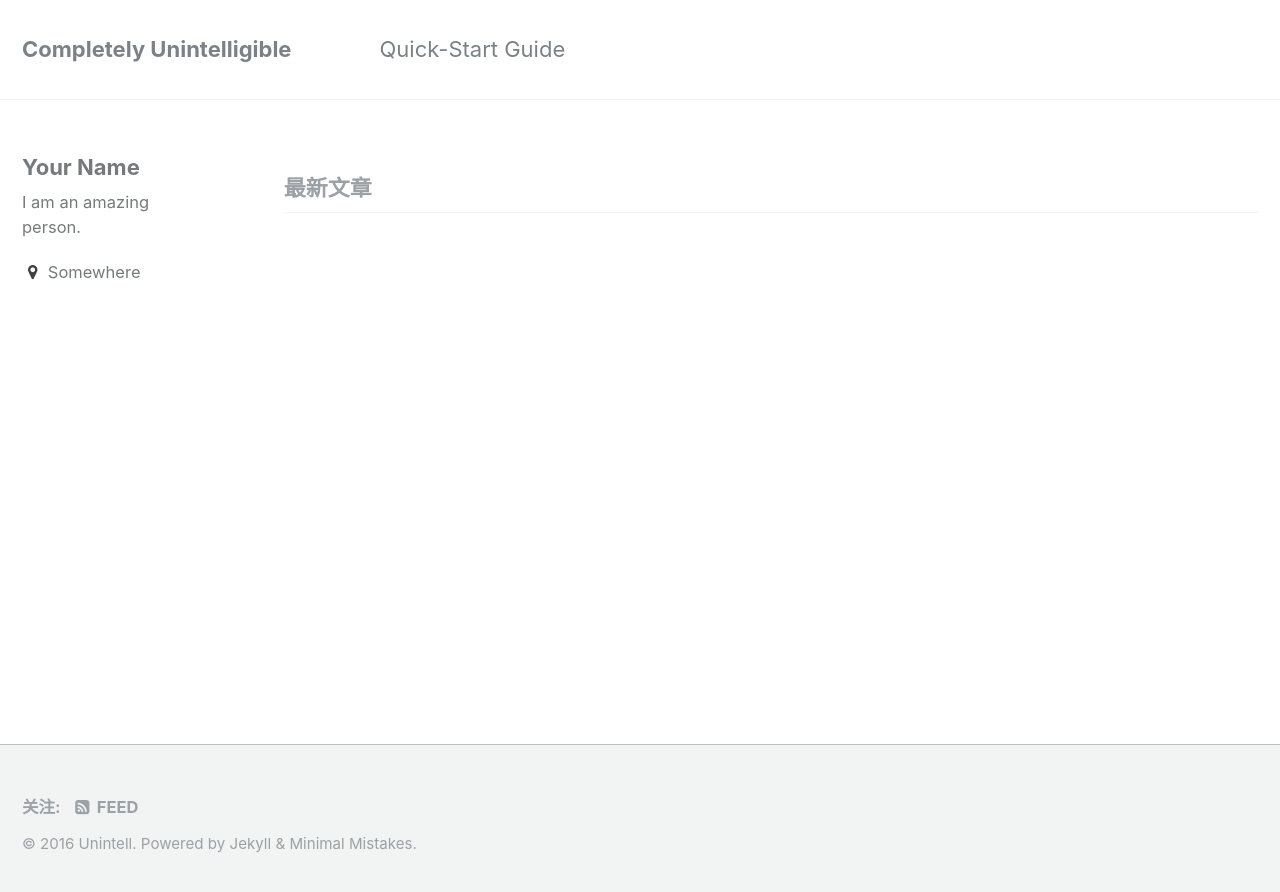
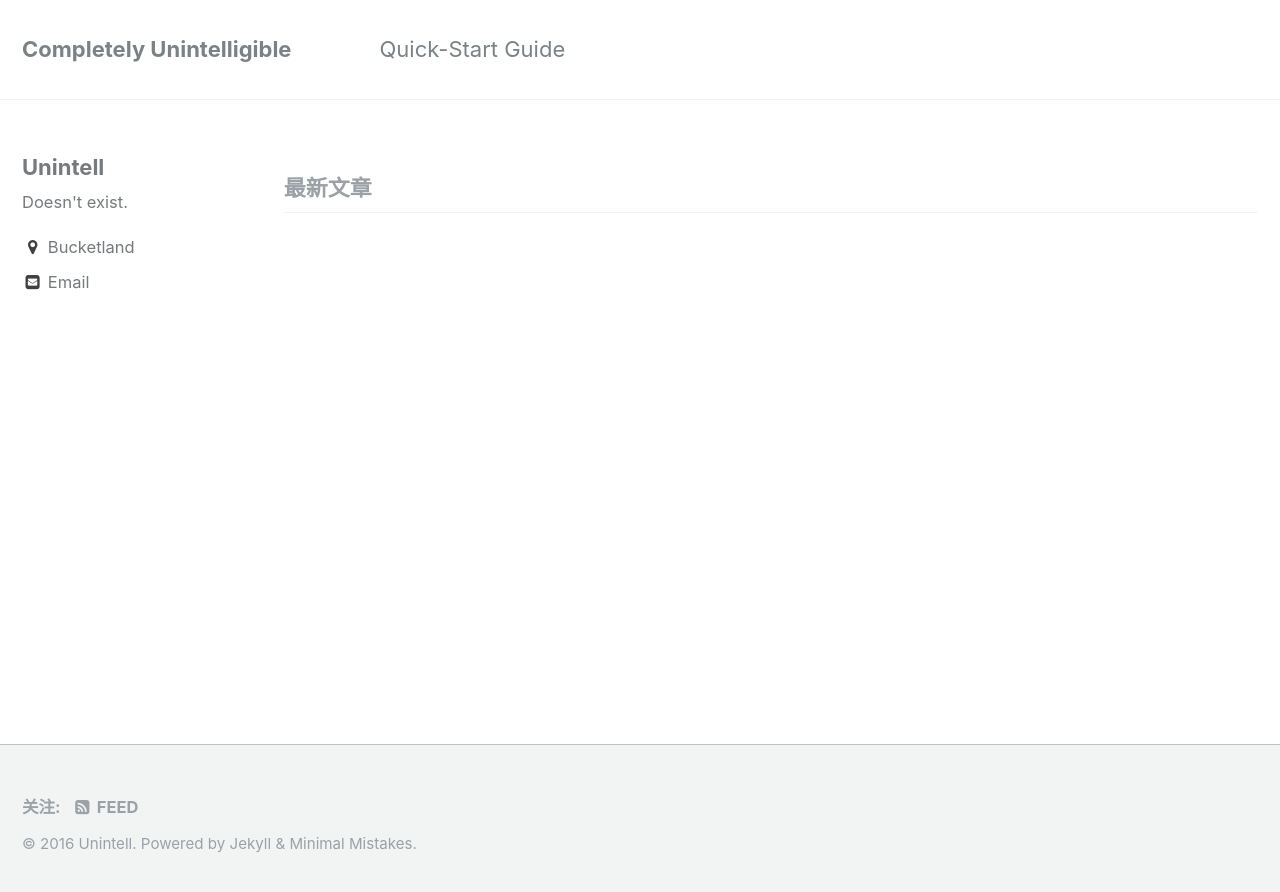
Before and after one commit to unintell/unintell.github.io, a Jekyll site: the page built from index.html, in a window 1280 px wide. Shown: the top 892 px of the page. Built offline with Jekyll 4.4.1, drawn with Linux system fonts in a browser that asks for light colours; the list of posts is cut into pages by our own code.

Commit message:
finished configuration

```diff
--- a/_config.yml
+++ b/_config.yml
@@ -77,11 +77,11 @@ analytics:
 
 # Site Author
 author:
-  name             : "Your Name"
+  name             : "Unintell"
   avatar           : # path of avatar image, e.g. "/assets/images/bio-photo.jpg"
-  bio              : "I am an amazing person."
-  location         : "Somewhere"
-  email            :
+  bio              : "Doesn't exist."
+  location         : "Bucketland"
+  email            : "unintell@qq.com"
   uri              :
   bitbucket        :
   codepen          :
@@ -172,9 +172,9 @@ sass:
 
 # Outputting
 permalink: /:categories/:title/
-paginate: 5 # amount of posts to show
+paginate: 7 # amount of posts to show
 paginate_path: /page:num/
-timezone: # http://en.wikipedia.org/wiki/List_of_tz_database_time_zones
+timezone: Asia/Shanghai # http://en.wikipedia.org/wiki/List_of_tz_database_time_zones
 
 
 # Plugins
```
